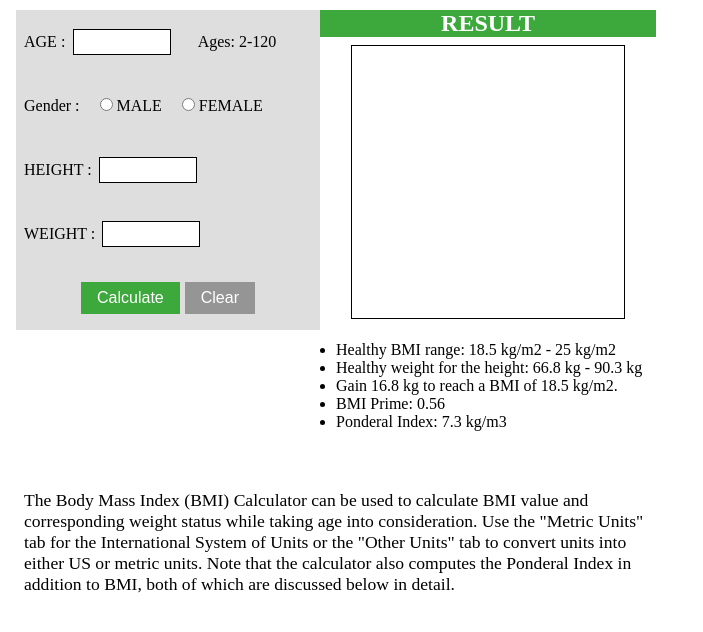
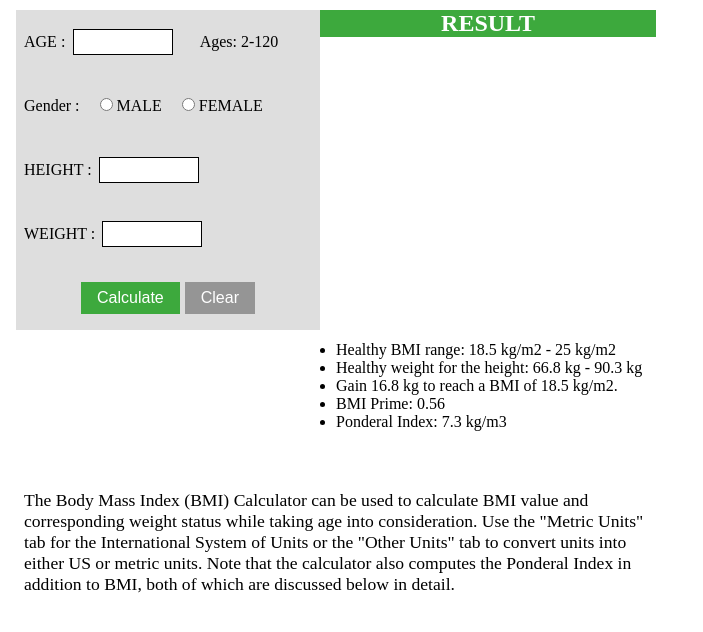
Before and after one commit to PRNC01/BMI-CALCULATOR, a plain HTML site: page index.html in a window 1280 px wide. Shown: the part 54-686 px from the top of the page, without its empty margins (0-703 px from the left). Drawn offline with Linux system fonts and the light colour scheme; a script that the page names is missing.

Commit message:
STYLE SHEET

```diff
--- a/style.css
+++ b/style.css
@@ -47,6 +47,7 @@
     border: 1px solid #000000;
     margin-right: 1.5rem;
     margin-left: 0.2rem;
+    padding-left: 2px;
 }
 .gen{
     margin-left: 1rem;
@@ -93,7 +94,7 @@
     height: 17rem;
     margin: auto;
     margin-top: 0.5rem;
-    border: 1px solid #000000;
+    font-size: 1.2rem;
 }
 #Chart{
     width: 21rem;
@@ -112,3 +113,16 @@
     margin-left: 0.5rem;
     font-size: 1.1rem;
 }
+#Bmi{
+    width: 17rem;
+    height: 5rem;
+    align-content: center;
+    margin: auto;
+}
+#finalResult{
+    width: 17rem;
+    height: 5rem;
+    margin-top: 5px;
+    align-content: center;
+    margin: auto;
+}
```
